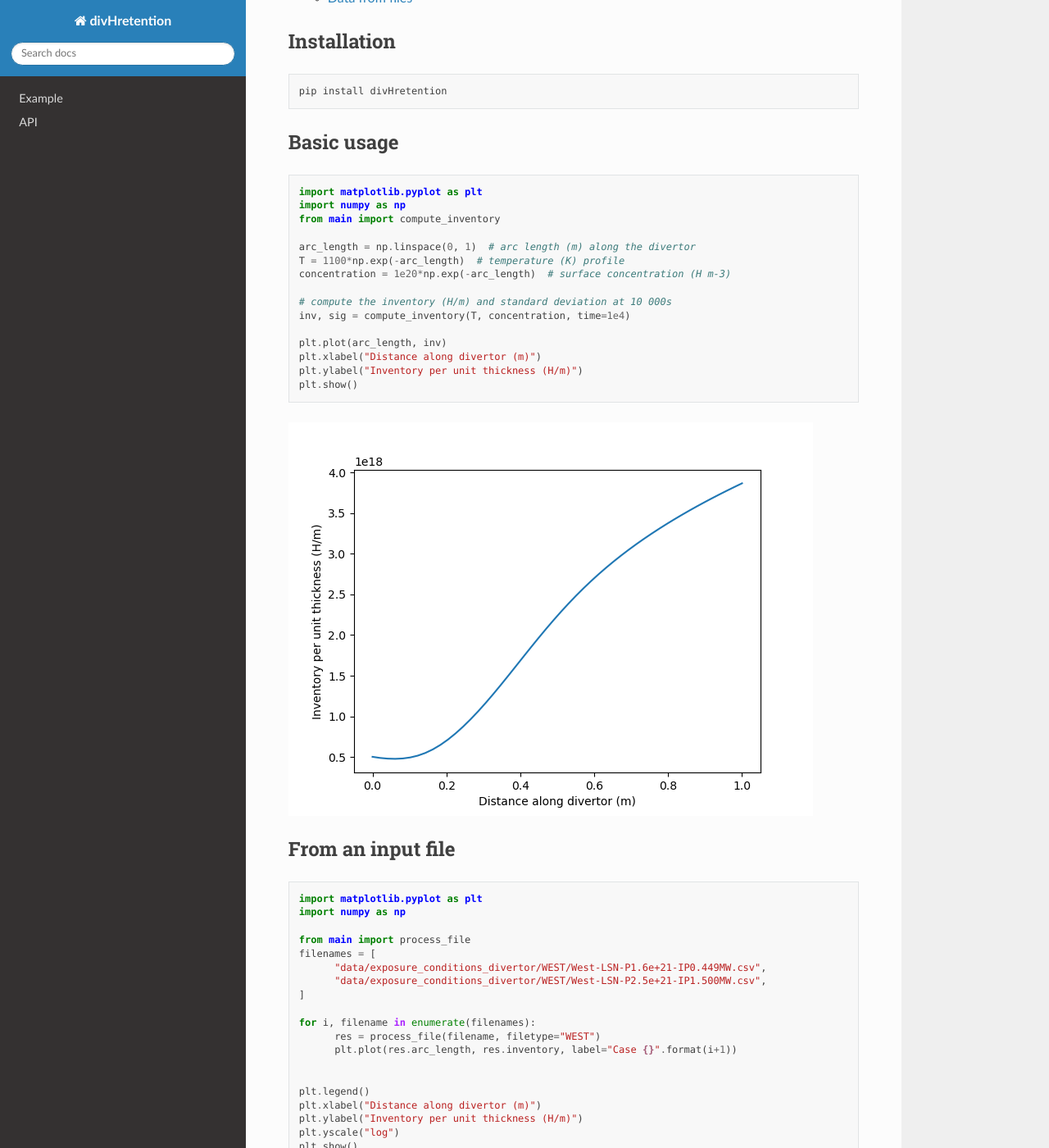
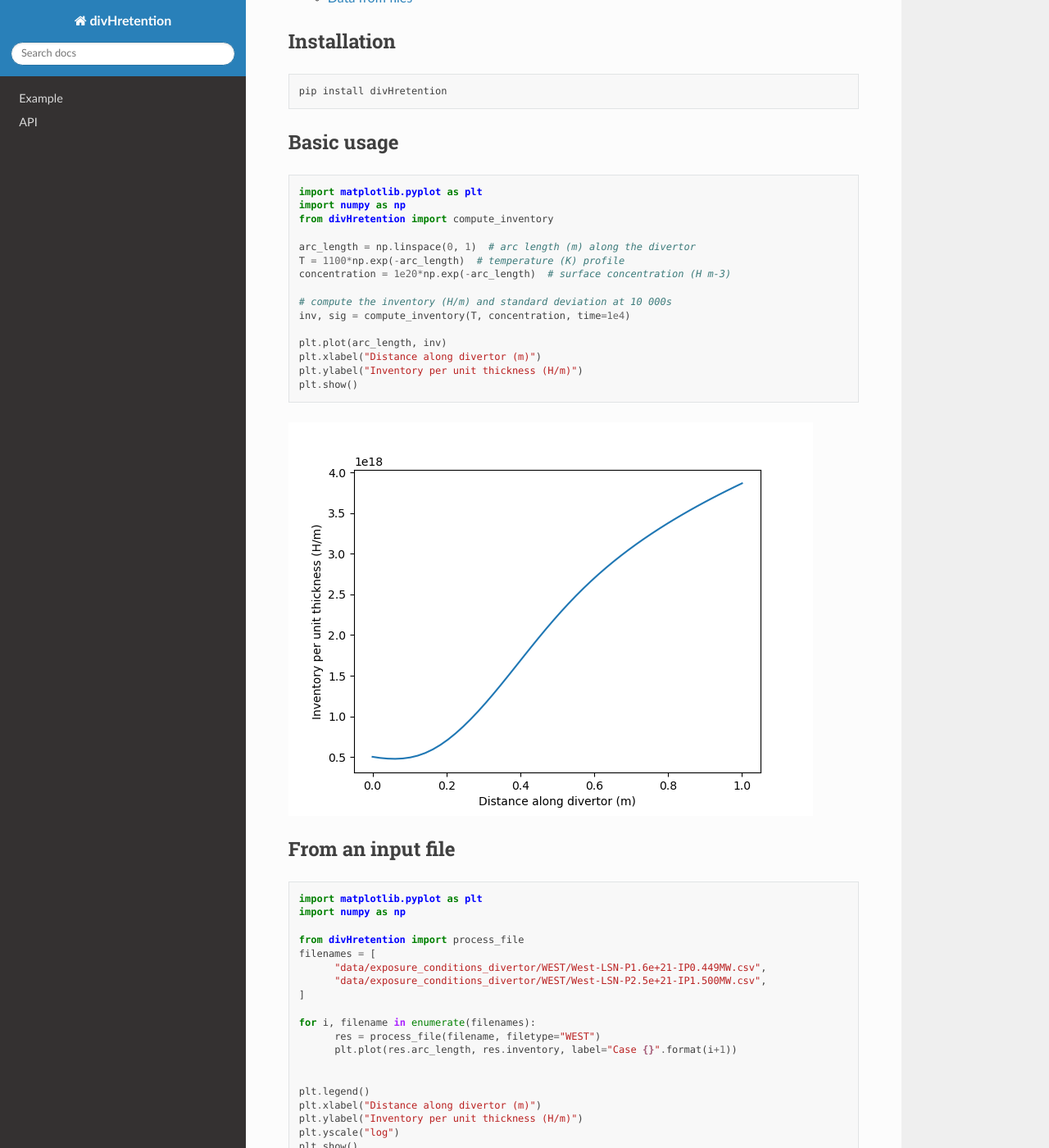
Before and after one commit to IRFM/divHretention, a Sphinx documentation site: the page built from docs/source/index.rst, in a window 1280 px wide and 1400 px high, scrolled down 246 px. Shown: the whole window at 82% size. Built offline with Sphinx 7.4.7 and the Read the Docs theme 2.0.0, drawn with Linux system fonts in a browser that asks for light colours; pages that are not in the unit, such as notebooks, are missing from menus.

Commit message:
fixed import

```diff
--- a/docs/source/index.rst
+++ b/docs/source/index.rst
@@ -24,7 +24,7 @@ Basic usage
 
    import matplotlib.pyplot as plt
    import numpy as np
-   from main import compute_inventory
+   from divHretention import compute_inventory
 
    arc_length = np.linspace(0, 1)  # arc length (m) along the divertor
    T = 1100*np.exp(-arc_length)  # temperature (K) profile
@@ -48,7 +48,7 @@ From an input file
    import matplotlib.pyplot as plt
    import numpy as np
 
-   from main import process_file
+   from divHretention import process_file
    filenames = [
          "data/exposure_conditions_divertor/WEST/West-LSN-P1.6e+21-IP0.449MW.csv",
          "data/exposure_conditions_divertor/WEST/West-LSN-P2.5e+21-IP1.500MW.csv",
```
